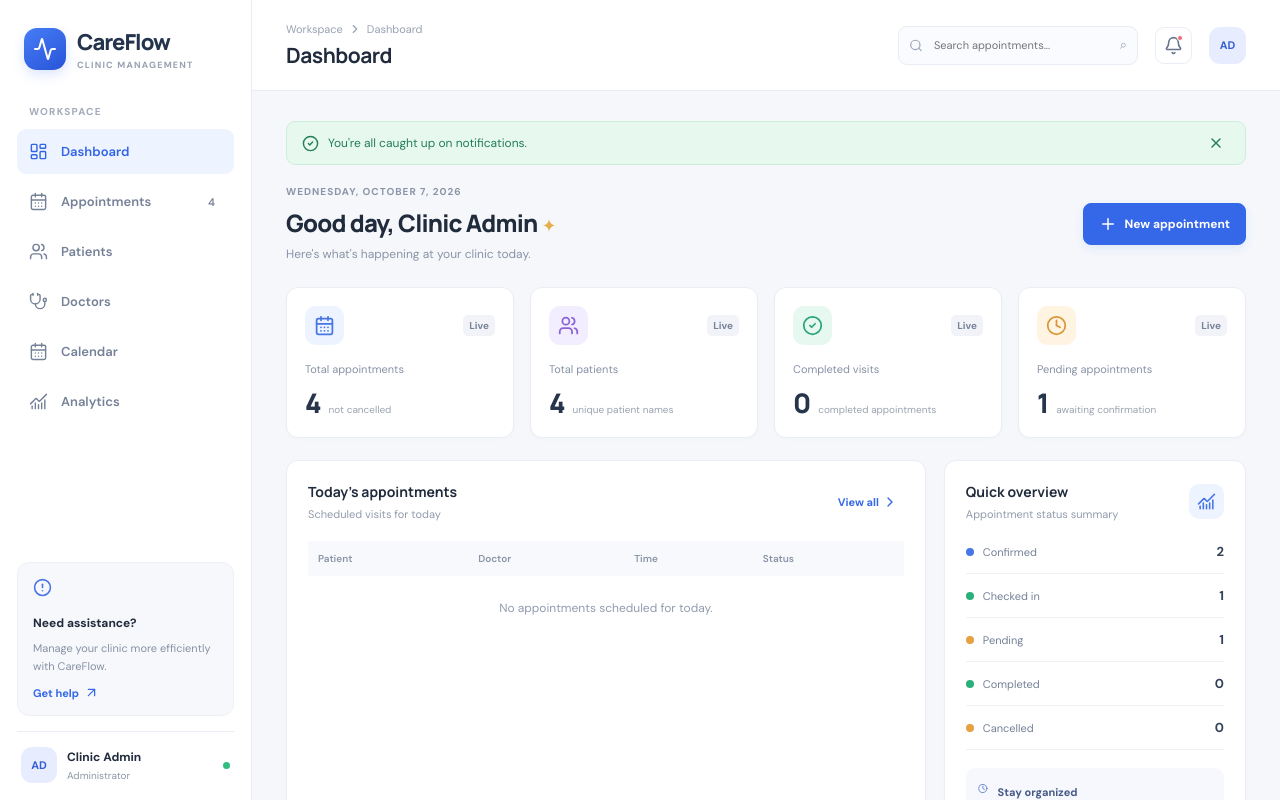
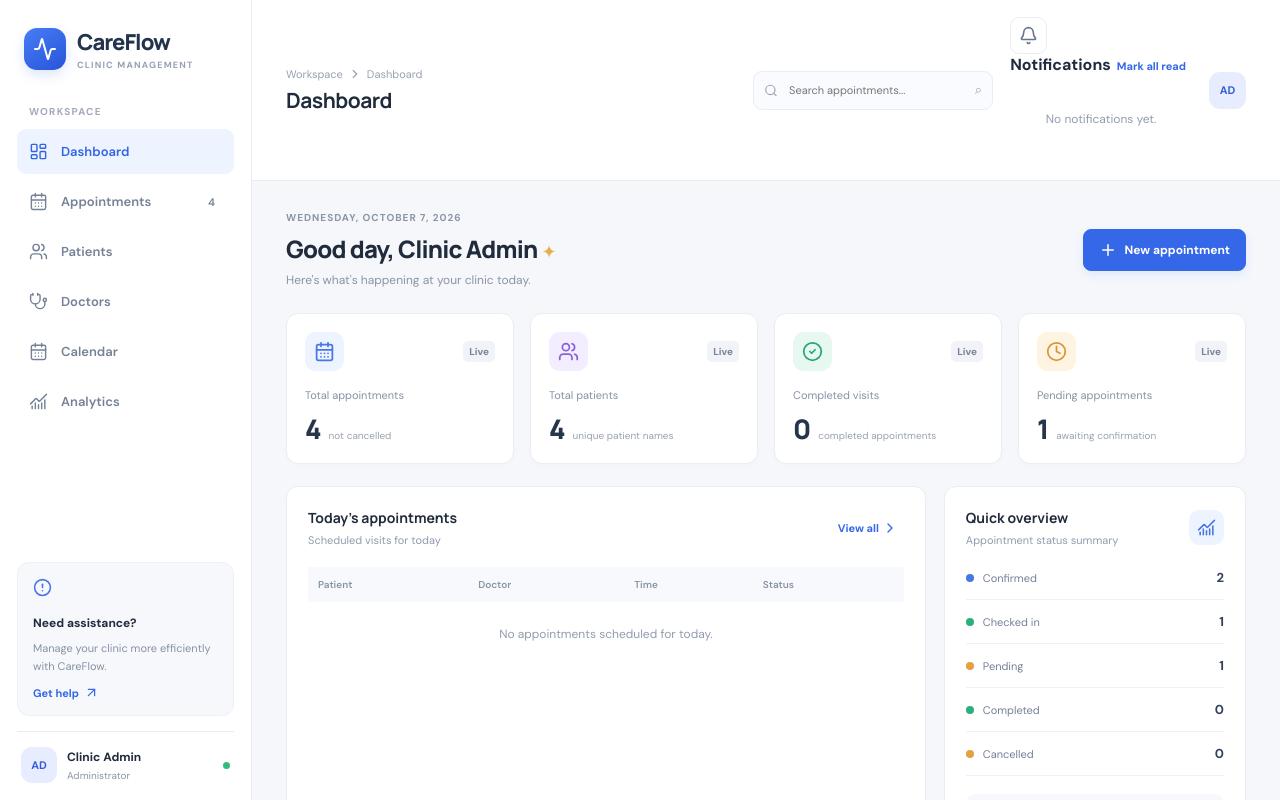
Before and after one commit to kedarasai/React-Project, a React (Vite) app: page / in a window 1280 px wide. Both pictures are taken after a click on the button "Notifications". Shown: the top 800 px of the page. Built offline with nearby package versions, Linux system fonts and the light colour scheme.

Commit message:
New Change

```diff
--- a/App.jsx
+++ b/App.jsx
@@ -322,6 +322,7 @@ function App() {
       };
 
       setAppointments((current) => [...current, newAppointment]);
+      addAppointmentNotifications(newAppointment);
       setNotice("Appointment created successfully.");
     }
 
@@ -492,14 +493,66 @@ const searchPlaceholder =
               <kbd>⌕</kbd>
             </label>
 
+
+<div className="notification-wrapper">
   <button
     className="icon-button notification-button"
     aria-label="Notifications"
-              onClick={() => setNotice("You're all caught up on notifications.")}
+    aria-expanded={showNotifications}
+    onClick={() => setShowNotifications((open) => !open)}
   >
     <Bell size={19} />
-              <span />
+    {notifications.some((item) => !item.read) && (
+      <span className="notification-dot" />
+    )}
   </button>
+
+  {showNotifications && (
+    <div className="notification-dropdown">
+      <div className="notification-header">
+        <strong>Notifications</strong>
+        <button
+          className="text-button"
+          onClick={() =>
+            setNotifications((current) =>
+              current.map((item) => ({ ...item, read: true }))
+            )
+          }
+        >
+          Mark all read
+        </button>
+      </div>
+
+      {notifications.length === 0 ? (
+        <p className="empty-state">No notifications yet.</p>
+      ) : (
+        notifications.map((item) => (
+          <button
+            key={item.id}
+            className={`notification-item ${item.read ? "read" : "unread"}`}
+            onClick={() =>
+              setNotifications((current) =>
+                current.map((notification) =>
+                  notification.id === item.id
+                    ? { ...notification, read: true }
+                    : notification
+                )
+              )
+            }
+          >
+            <strong>{item.title}</strong>
+            <span className="notification-audience">
+              For: {item.audience}
+            </span>
+            <span>{item.message}</span>
+            <small>{new Date(item.createdAt).toLocaleString()}</small>
+          </button>
+        ))
+      )}
+    </div>
+  )}
+</div>
+
 
             <div className="avatar avatar-header">AD</div>
           </div>
```
Lines whose indentation alone changed are shown as unchanged.
